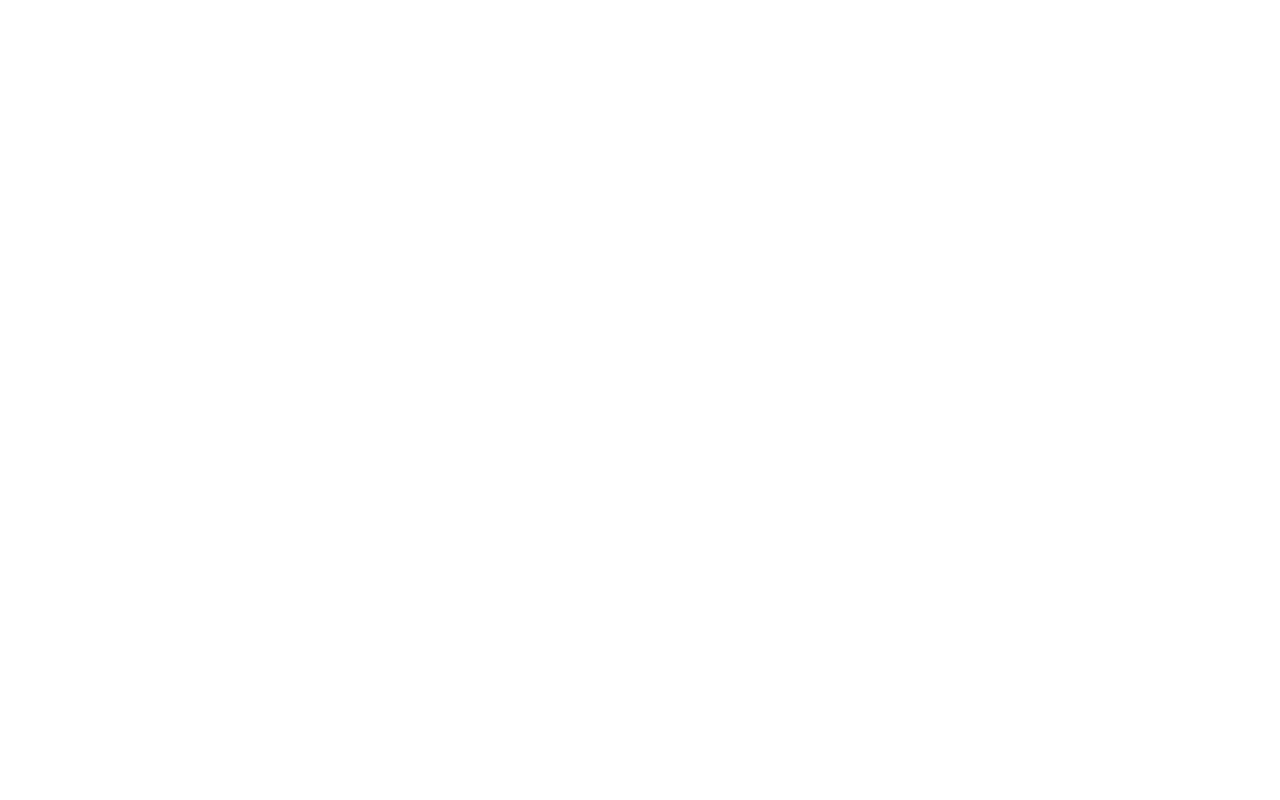
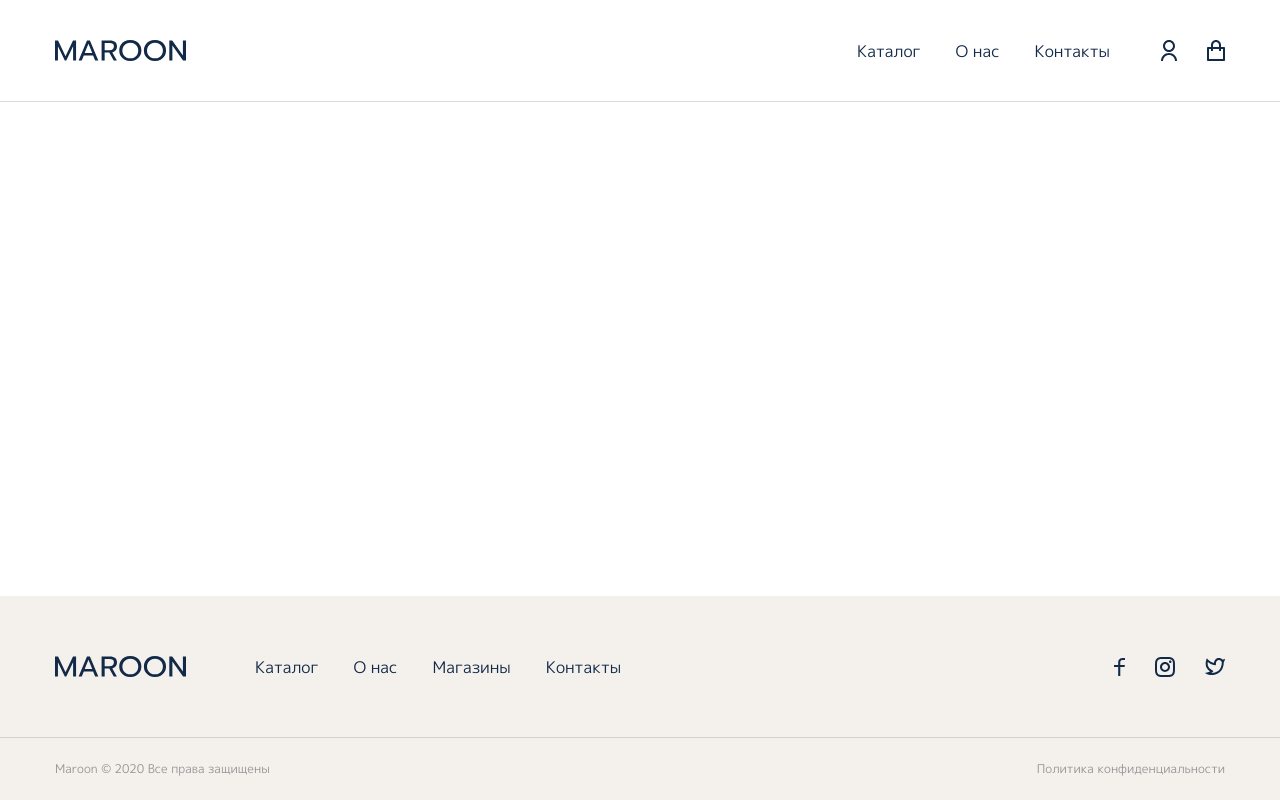
Before and after one commit to Skayress/Maroon, a website: page app/index.html in a window 1280 px wide. Drawn offline with nearby package versions, Linux system fonts and the light colour scheme; files that its build step writes are made by us from their sources.

Commit message:
create: added heaer and footer

```diff
--- a/app/index.html
+++ b/app/index.html
@@ -11,7 +11,53 @@
 <body class="wrapper">
 	<!-- HEADER -->
 	<header class="header">
-
+		<div class="container">
+			<div class="header__inner">
+				<!-- LOGO -->
+				<a class="logo" href="index.html">
+					<svg class="logo__img" width="131" height="21">
+						<use xlink:href="images/sprite.svg#logo"></use>
+					</svg>
+				</a>
+				<!-- MENU -->
+				<nav class="menu header__menu">
+					<ul class="menu__list">
+						<li class="menu__item">
+							<a class="menu__link" href="#">
+								Каталог
+							</a>
+						</li>
+						<li class="menu__item">
+							<a class="menu__link" href="#">
+								О нас
+							</a>
+						</li>
+						<li class="menu__item">
+							<a class="menu__link" href="#">
+								Контакты
+							</a>
+						</li>
+					</ul>
+				</nav>
+				<!-- ACTIONS -->
+				<ul class="actions">
+					<li class="actions__item">
+						<a class="actions__link user" href="#">
+							<svg class="actions__img" width="16" height="21">
+								<use xlink:href="images/sprite.svg#user"></use>
+							</svg>
+						</a>
+					</li>
+					<li class="actions__item">
+						<a class="actions__link cart" href="#">
+							<svg class="actions__img" width="18" height="21">
+								<use xlink:href="images/sprite.svg#cart"></use>
+							</svg>
+						</a>
+					</li>
+				</ul>
+			</div>
+		</div>
 	</header>
 
 	<!-- MAIN -->
@@ -54,7 +100,72 @@
 
 	<!-- FOOTER -->
 	<footer class="footer">
-
+		<div class="footer__inner">
+			<div class="footer__top">
+				<div class="footer__content container">
+					<a class="logo footer__logo" href="index.html">
+						<svg class="logo__img" width="131" height="21">
+							<use xlink:href="images/sprite.svg#logo"></use>
+						</svg>
+					</a>
+					<nav class="menu footer__menu">
+						<ul class="menu__list">
+							<li class="menu__item">
+								<a class="menu__link" href="#">
+									Каталог
+								</a>
+							</li>
+							<li class="menu__item">
+								<a class="menu__link" href="#">
+									О нас
+								</a>
+							</li>
+							<li class="menu__item">
+								<a class="menu__link" href="#">
+									Магазины
+								</a>
+							</li>
+							<li class="menu__item">
+								<a class="menu__link" href="#">
+									Контакты
+								</a>
+							</li>
+						</ul>
+					</nav>
+					<ul class="social">
+						<li class="social__item">
+							<a class="social__link" href="#">
+								<svg class="social__img" width="11" height="18">
+									<use xlink:href="images/sprite.svg#facebook"></use>
+								</svg>
+							</a>
+						</li>
+						<li class="social__item">
+							<a class="social__link" href="#">
+								<svg class="social__img" width="20" height="20">
+									<use xlink:href="images/sprite.svg#instagram"></use>
+								</svg>
+							</a>
+						</li>
+						<li class="social__item">
+							<a class="social__link" href="#">
+								<svg class="social__img" width="20" height="17">
+									<use xlink:href="images/sprite.svg#twitter"></use>
+								</svg>
+							</a>
+						</li>
+					</ul>
+				</div>
+			</div>
+			<div class="footer__copy container">
+				<p class="footer__text">
+					Maroon &copy; 2020 Все права защищены
+				</p>
+				<p class="footer__text">
+					Политика конфиденциальности
+				</p>
+			</div>
+		</div>
 	</footer>
 
 	<script src="js/main.min.js"></script>
--- a/app/scss/_reset.scss
+++ b/app/scss/_reset.scss
@@ -49,3 +49,9 @@ textarea,
 select {
   font: inherit;
 }
+
+/* Наследование цвета и отмена 		подчеркивания у ссылок */
+a {
+	color: inherit;
+	text-decoration: none;
+}
--- a/app/scss/_vars.scss
+++ b/app/scss/_vars.scss
@@ -1,7 +1,6 @@
 // Переменные
 $text-color: #122947;
 $bg-color: #F4F1ED;
-
 
 // Наследование
 %title {
@@ -20,5 +19,11 @@ $bg-color: #F4F1ED;
 	color: $text-color;
 }
 
+%footer-text {
+	font-size: 12px;
+	line-height: 18px;
+	color: #959595;
+}
+
 
 // Миксины
--- /dev/null
+++ b/app/scss/blocks/_footer.scss
@@ -0,0 +1,41 @@
+.footer {
+	background-color: $bg-color;
+	&__inner {
+		display: flex;
+		flex-direction: column;
+	}
+	&__top {
+		border-bottom: 1px solid #D1D1D1;
+	}
+	&__content{
+		display: flex;
+		align-items: center;
+		justify-content: space-between;
+		padding: 60px 15px;
+	}
+	&__logo {
+		margin-right: 69px;
+	}
+	&__menu {
+		justify-content: flex-start;
+	}
+	&__copy {
+		padding: 22px 15px;
+		display: flex;
+		justify-content: space-between;
+		@extend %footer-text;
+	}
+}
+
+.social {
+	display: flex;
+	align-items: center;
+	&__item {
+		&:not(:last-child) {
+			margin-right: 30px;
+		}
+	}
+	&__link {
+		display: flex;
+	}
+}
--- /dev/null
+++ b/app/scss/blocks/_header.scss
@@ -0,0 +1,46 @@
+.header {
+	padding: 40px 0;
+	border-bottom: 1px solid #DBDCE0;
+	&__inner {
+		display: flex;
+		justify-content: space-between;
+		align-items: center;
+	}
+	&__menu {
+		justify-content: flex-end;
+		margin-right: 51px;
+	}
+}
+
+.logo {
+	display: flex;
+}
+
+.menu {
+	display: flex;
+	flex-grow: 1;
+	font-size: 16px;
+	&__list {
+		display: flex;
+		align-items: center;
+	}
+	&__item {
+		line-height: 1;
+		&:not(:last-child) {
+			margin-right: 35px;
+		}
+	}
+}
+
+.actions {
+	display: flex;
+	align-items: center;
+	&__item {
+		&:not(:last-child) {
+			margin-right: 30px;
+		}
+	}
+	&__link {
+		display: flex;
+	}
+}
--- a/app/scss/style.scss
+++ b/app/scss/style.scss
@@ -4,6 +4,7 @@
 @import 'fonts';
 @import 'global';
 
-
+@import 'blocks/header';
+@import 'blocks/footer';
 
 @import 'media';
```
